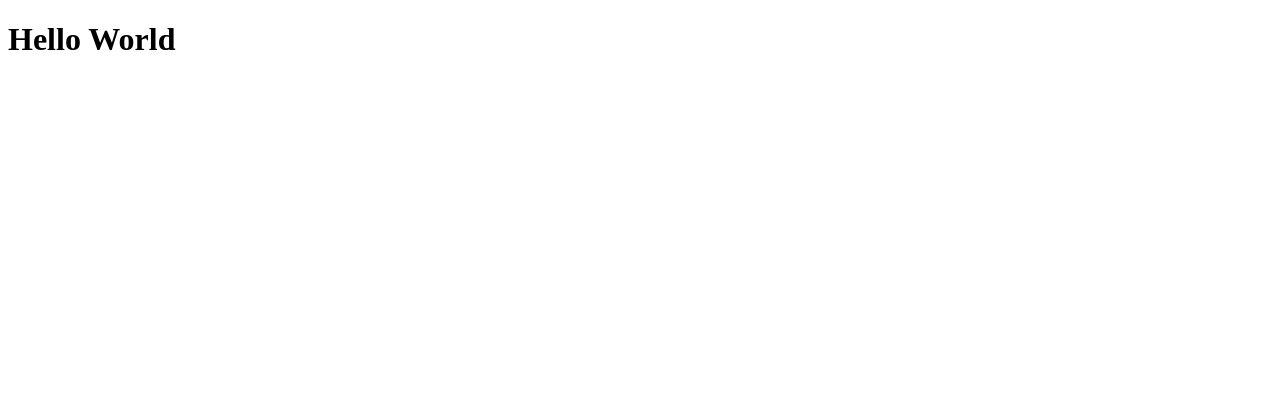
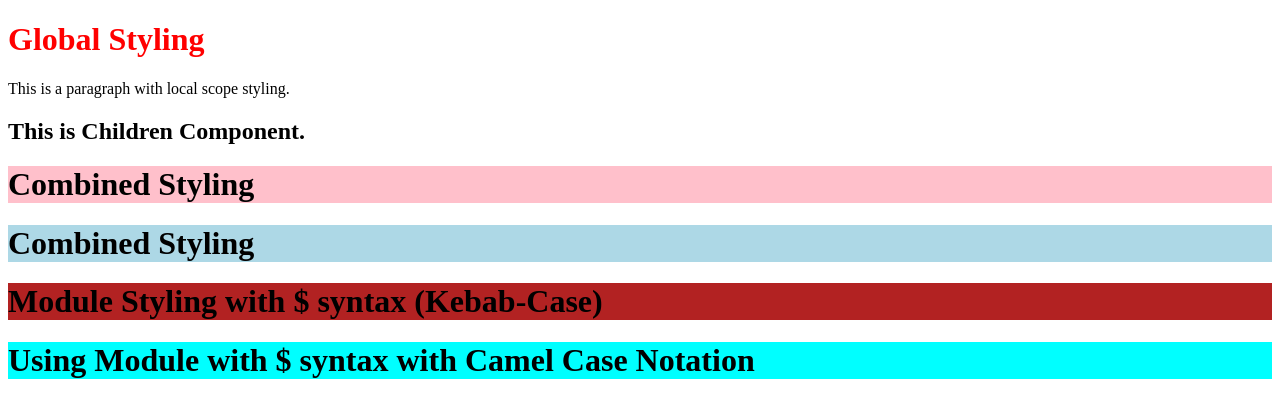
Before and after one commit to Saugat-Gr/vue_3, a Vue app: page / in a window 1280 px wide. Shown: the top 418 px of the page. Built offline with nearby package versions, Linux system fonts and the light colour scheme.

Commit message:
fix: implementation of local,global and module typed styling

```diff
--- a/src/App.vue
+++ b/src/App.vue
@@ -1,11 +1,18 @@
 <script setup>
 
+import GlobalStyle from './Components/GlobalStyle.vue';
+import LocalStyle from './Components/LocalStyle.vue';
+import CombinedStyle from './Components/CombinedStyle.vue';
+import ModuleStyle from './Components/ModuleStyle.vue';
 
 </script>
 
 
 <template>
-     <h1>Hello World</h1>
+     <GlobalStyle />
+     <LocalStyle />
+     <CombinedStyle />
+     <ModuleStyle />
 </template>
 
 
--- /dev/null
+++ b/src/Components/CombinedStyle.vue
@@ -0,0 +1,18 @@
+<template>
+  <h1 class="g-1">Combined Styling</h1>
+  <h1 class="l-1">Combined Styling</h1>
+</template>
+
+<!--  GLOBAL STYLING -->
+<style>
+.g-1 {
+  background-color: pink;
+}
+</style>
+
+<!--  LOCAL STYLING -->
+<style scoped>
+  .l-1{
+    background-color: lightblue;
+  }
+</style>
--- /dev/null
+++ b/src/Components/GlobalStyle.vue
@@ -0,0 +1,10 @@
+<template>
+    <h1 class="text-red">Global Styling</h1>
+    <p class="local-scope">This is a paragraph with local scope styling.</p>
+</template>
+
+<style scoped>
+    .text-red {
+        color: red;
+    }
+</style>
--- /dev/null
+++ b/src/Components/LocalStyle.vue
@@ -0,0 +1,3 @@
+<template>
+     <h2 class="text-red">This is Children Component.</h2>
+</template>
--- /dev/null
+++ b/src/Components/ModuleStyle.vue
@@ -0,0 +1,18 @@
+<template>
+  <h1 v-bind:class="$style['m-class']">Module Styling with $ syntax (Kebab-Case)</h1>
+  <h1 :class="$style['anotherClass']">Using Module with $ syntax with Camel Case Notation</h1>
+</template>
+
+<!-- You can define a name for the module too and they will be available as properties on the $style object not $style[] but youName.property -->
+<style module>
+/* Kebab-Case */
+
+.m-class {
+  background: firebrick;
+}
+
+.anotherClass{
+     background-color: cyan;
+     color: black;
+}
+</style>
```
